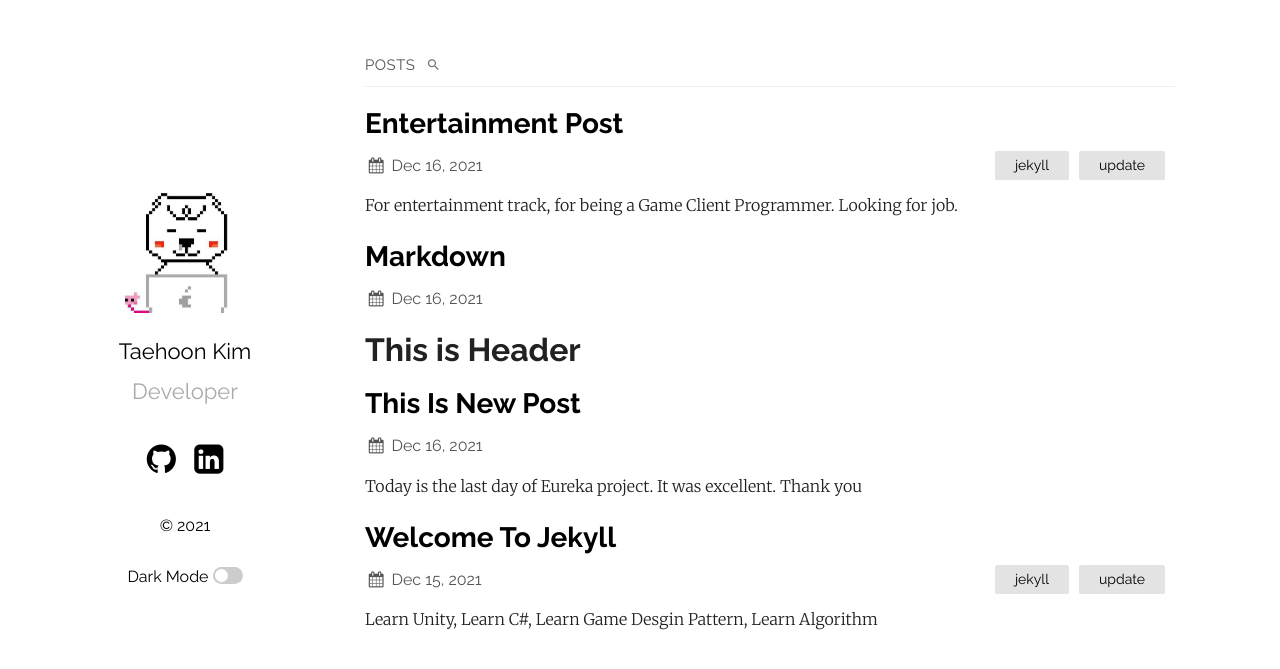
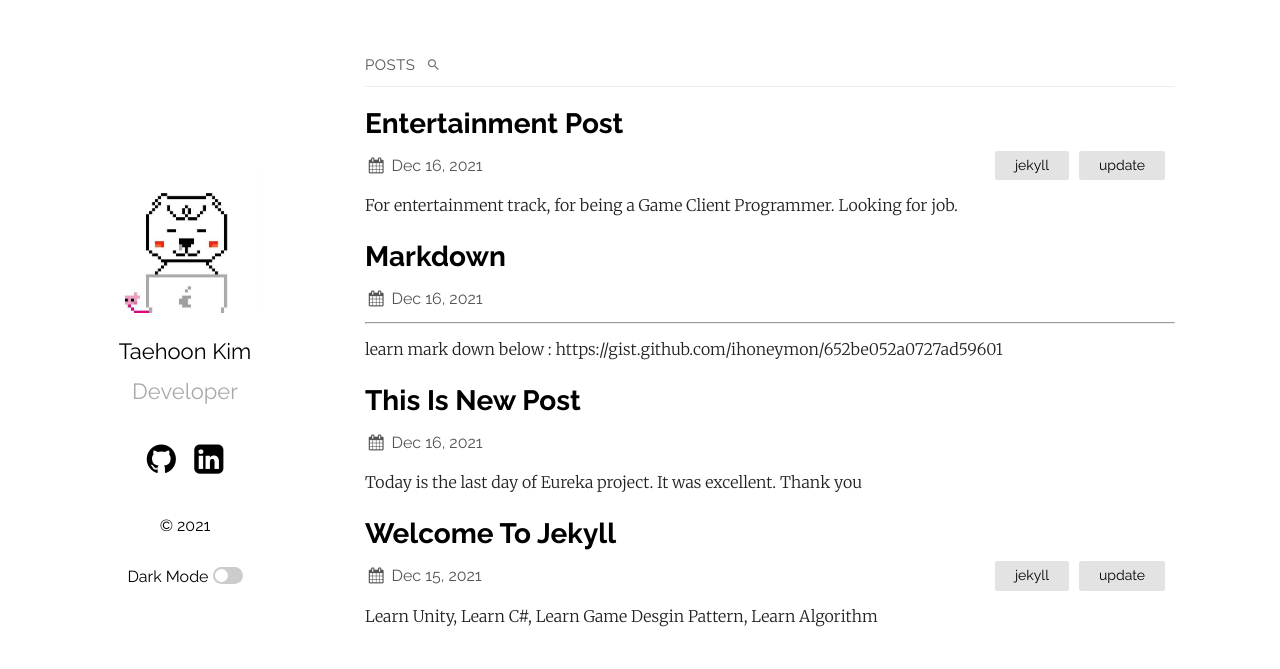
Before and after one commit to Milk377/Milk377.github.io2, a Jekyll site: the page built from index.md, in a window 1280 px wide. Shown: the top 669 px of the page. Built offline with Jekyll 4.4.1, drawn with Linux system fonts in a browser that asks for light colours.

Commit message:
update
posts

```diff
--- a/_posts/2021-12-16-markdown.markdown
+++ b/_posts/2021-12-16-markdown.markdown
@@ -1,5 +1,8 @@
-This is Header
-=============
+---
+learn mark down below :
+https://gist.github.com/ihoneymon/652be052a0727ad59601
 
-and this is BlockQuote
->use like this
+learn Jekyll :
+http://t-robotics.blogspot.com/2016/04/jekyll.html#.YbtJmWhBxjU
+
+thank you
```
Also changed, not shown: 2 other files.
